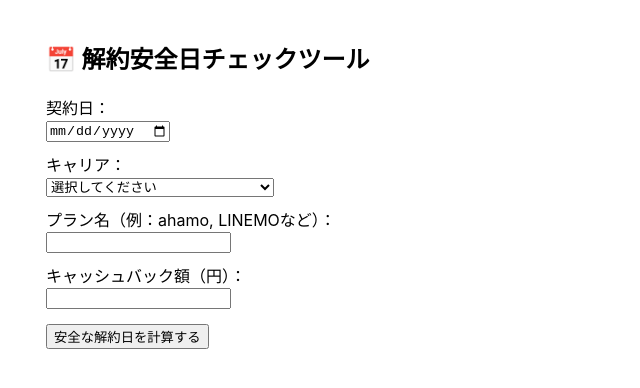
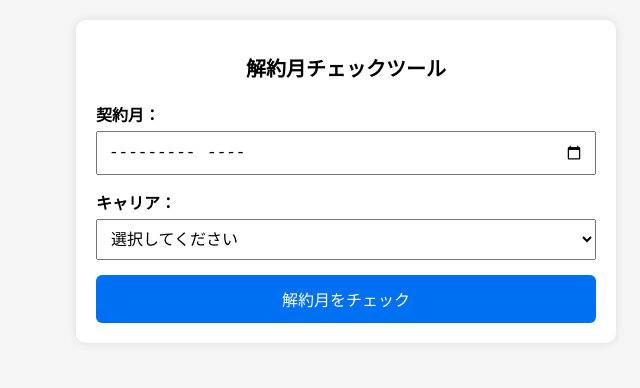
Before and after one commit to takumi483/my-app, a React (Create React App) app: page / in a window 1280 px wide. Shown: the top 388 px of the page, without its empty margins (294-934 px from the left). Built offline with nearby package versions, Linux system fonts and the light colour scheme.

Commit message:
スマホ対応のCSSとレイアウトを追加

```diff
--- a/src/App.css
+++ b/src/App.css
@@ -1,38 +1,79 @@
-.App {
-  text-align: center;
+body {
+  font-family: 'Arial', sans-serif;
+  background-color: #f5f5f5;
+  margin: 0;
+  padding: 0;
 }
 
-.App-logo {
-  height: 40vmin;
-  pointer-events: none;
+.container {
+  max-width: 500px;
+  margin: 20px auto;
+  padding: 20px;
+  background: white;
+  border-radius: 10px;
+  box-shadow: 0 0 10px rgba(0, 0, 0, 0.1);
 }
 
-@media (prefers-reduced-motion: no-preference) {
-  .App-logo {
-    animation: App-logo-spin infinite 20s linear;
+h1 {
+  font-size: 20px;
+  text-align: center;
+  margin-bottom: 20px;
+}
+
+.form-group {
+  margin-bottom: 15px;
+}
+
+label {
+  display: block;
+  font-weight: bold;
+  margin-bottom: 5px;
+}
+
+input,
+select {
+  width: 100%;
+  padding: 10px;
+  font-size: 16px;
+  box-sizing: border-box;
+}
+
+button {
+  width: 100%;
+  padding: 12px;
+  background-color: #0070f3;
+  color: white;
+  border: none;
+  border-radius: 6px;
+  font-size: 16px;
+  cursor: pointer;
+}
+
+button:hover {
+  background-color: #005dc1;
+}
+
+.result {
+  margin-top: 20px;
+  font-size: 18px;
+  text-align: center;
+  background-color: #e0f7fa;
+  padding: 10px;
+  border-radius: 8px;
+}
+
+/* スマホ用レイアウト */
+@media (max-width: 600px) {
+  .container {
+    margin: 10px;
+    padding: 15px;
+  }
+
+  h1 {
+    font-size: 18px;
+  }
+
+  .result {
+    font-size: 16px;
   }
 }
-
-.App-header {
-  background-color: #282c34;
-  min-height: 100vh;
-  display: flex;
-  flex-direction: column;
-  align-items: center;
-  justify-content: center;
-  font-size: calc(10px + 2vmin);
-  color: white;
-}
-
-.App-link {
-  color: #61dafb;
-}
-
-@keyframes App-logo-spin {
-  from {
-    transform: rotate(0deg);
-  }
-  to {
-    transform: rotate(360deg);
-  }
-}
--- a/src/App.js
+++ b/src/App.js
@@ -1,80 +1,68 @@
-import React, { useState } from "react";
-import { addDays, format } from "date-fns";
+import React, { useState } from 'react';
+import { format, addMonths } from 'date-fns';
+import './App.css';
 
-export default function App() {
-  const [contractDate, setContractDate] = useState("");
-  const [carrier, setCarrier] = useState("");
-  const [plan, setPlan] = useState("");
-  const [cashback, setCashback] = useState("");
-  const [safeDate, setSafeDate] = useState("");
+function App() {
+  const [contractDate, setContractDate] = useState('');
+  const [carrier, setCarrier] = useState('');
+  const [cancelMonth, setCancelMonth] = useState('');
 
-  const baseDays = {
-    docomo: 180,
-    au: 211,
-    softbank: 181,
-    rakuten: 90,
-    mvno: 180
-  };
-
-  const calculateSafeDate = () => {
-    if (!contractDate || !carrier) return;
-
-    let days = baseDays[carrier] || 180;
-
-    const cashbackAmount = parseInt(cashback);
-    if (!isNaN(cashbackAmount)) {
-      if (cashbackAmount >= 30000) days += 30;
-      else if (cashbackAmount >= 10000) days += 15;
+  const calculateCancelMonth = () => {
+    if (!contractDate || !carrier) {
+      alert('契約月とキャリアを入力してください');
+      return;
     }
 
-    if (plan.toLowerCase().includes("ahamo") || plan.toLowerCase().includes("linemo")) {
-      days += 10;
+    const startDate = new Date(contractDate);
+    let cancelDate;
+
+    if (carrier === 'docomo') {
+      cancelDate = addMonths(startDate, 24);
+    } else if (carrier === 'au') {
+      cancelDate = addMonths(startDate, 23);
+    } else if (carrier === 'softbank') {
+      cancelDate = addMonths(startDate, 22);
     }
 
-    const resultDate = addDays(new Date(contractDate), days);
-    setSafeDate(format(resultDate, "yyyy年MM月dd日"));
+    const result = format(cancelDate, 'yyyy年MM月');
+    setCancelMonth(result);
   };
 
   return (
-    <div style={{ maxWidth: "600px", margin: "0 auto", padding: "20px" }}>
-      <h2>📅 解約安全日チェックツール</h2>
+    <div className="container">
+      <h1>解約月チェックツール</h1>
 
-      <div>
-        <label>契約日：</label><br />
-        <input type="date" value={contractDate} onChange={(e) => setContractDate(e.target.value)} />
+      <div className="form-group">
+        <label>契約月：</label>
+        <input
+          type="month"
+          value={contractDate}
+          onChange={(e) => setContractDate(e.target.value)}
+        />
       </div>
 
-      <div style={{ marginTop: "10px" }}>
-        <label>キャリア：</label><br />
-        <select value={carrier} onChange={(e) => setCarrier(e.target.value)}>
+      <div className="form-group">
+        <label>キャリア：</label>
+        <select
+          value={carrier}
+          onChange={(e) => setCarrier(e.target.value)}
+        >
           <option value="">選択してください</option>
           <option value="docomo">ドコモ</option>
-          <option value="au">au / UQ / povo</option>
-          <option value="softbank">ソフトバンク / LINEMO / Y!mobile</option>
-          <option value="rakuten">楽天モバイル</option>
-          <option value="mvno">格安SIM (例: IIJmio)</option>
+          <option value="au">au</option>
+          <option value="softbank">ソフトバンク</option>
         </select>
       </div>
 
-      <div style={{ marginTop: "10px" }}>
-        <label>プラン名（例：ahamo, LINEMOなど）：</label><br />
-        <input type="text" value={plan} onChange={(e) => setPlan(e.target.value)} />
-      </div>
+      <button onClick={calculateCancelMonth}>解約月をチェック</button>
 
-      <div style={{ marginTop: "10px" }}>
-        <label>キャッシュバック額（円）：</label><br />
-        <input type="number" value={cashback} onChange={(e) => setCashback(e.target.value)} />
-      </div>
-
-      <button style={{ marginTop: "15px" }} onClick={calculateSafeDate}>
-        安全な解約日を計算する
-      </button>
-
-      {safeDate && (
-        <div style={{ marginTop: "20px", fontWeight: "bold", color: "green" }}>
-          ✅ 安全に解約できる日は：{safeDate}
+      {cancelMonth && (
+        <div className="result">
+          <p>解約月は <strong>{cancelMonth}</strong> です。</p>
         </div>
       )}
     </div>
   );
 }
+
+export default App;
```
